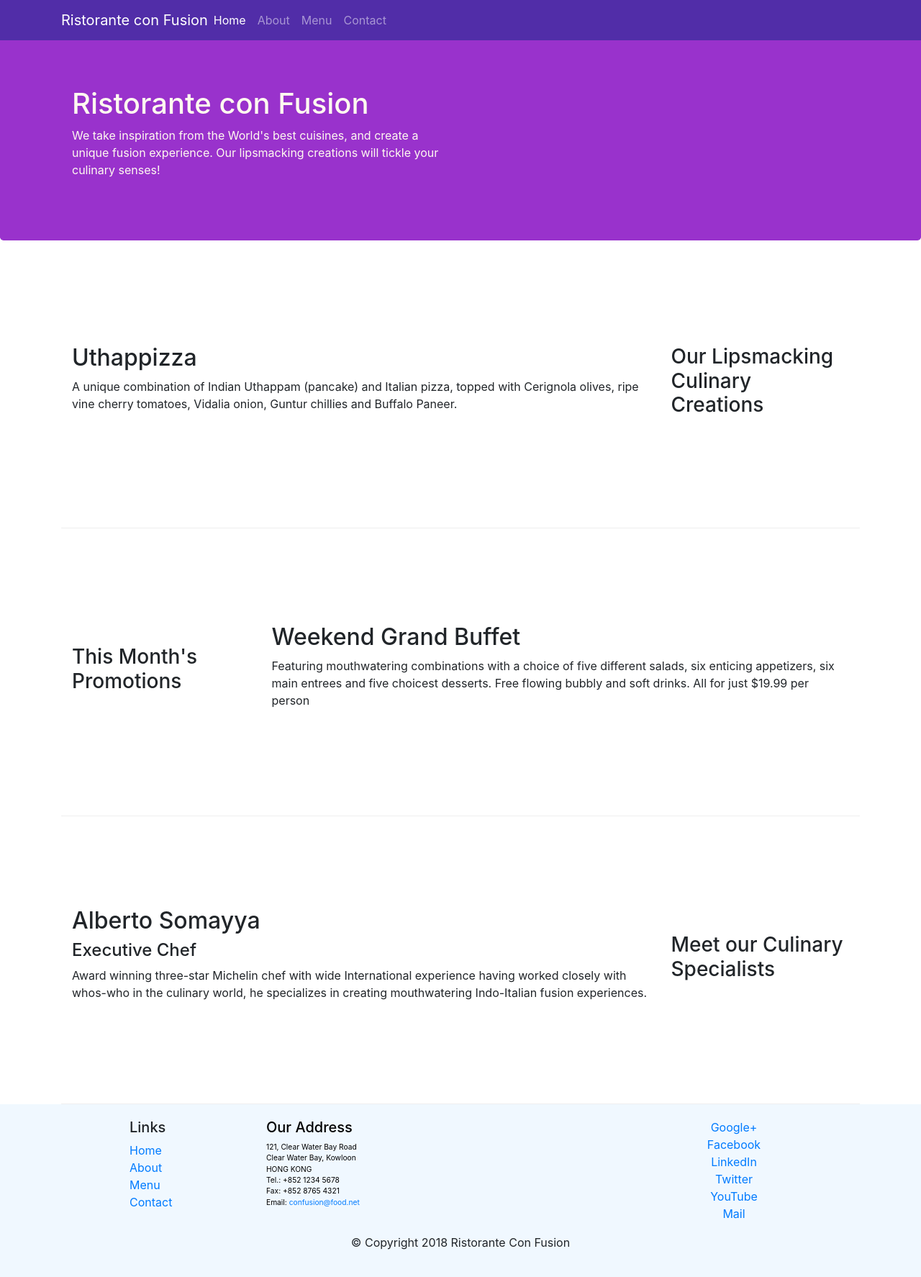
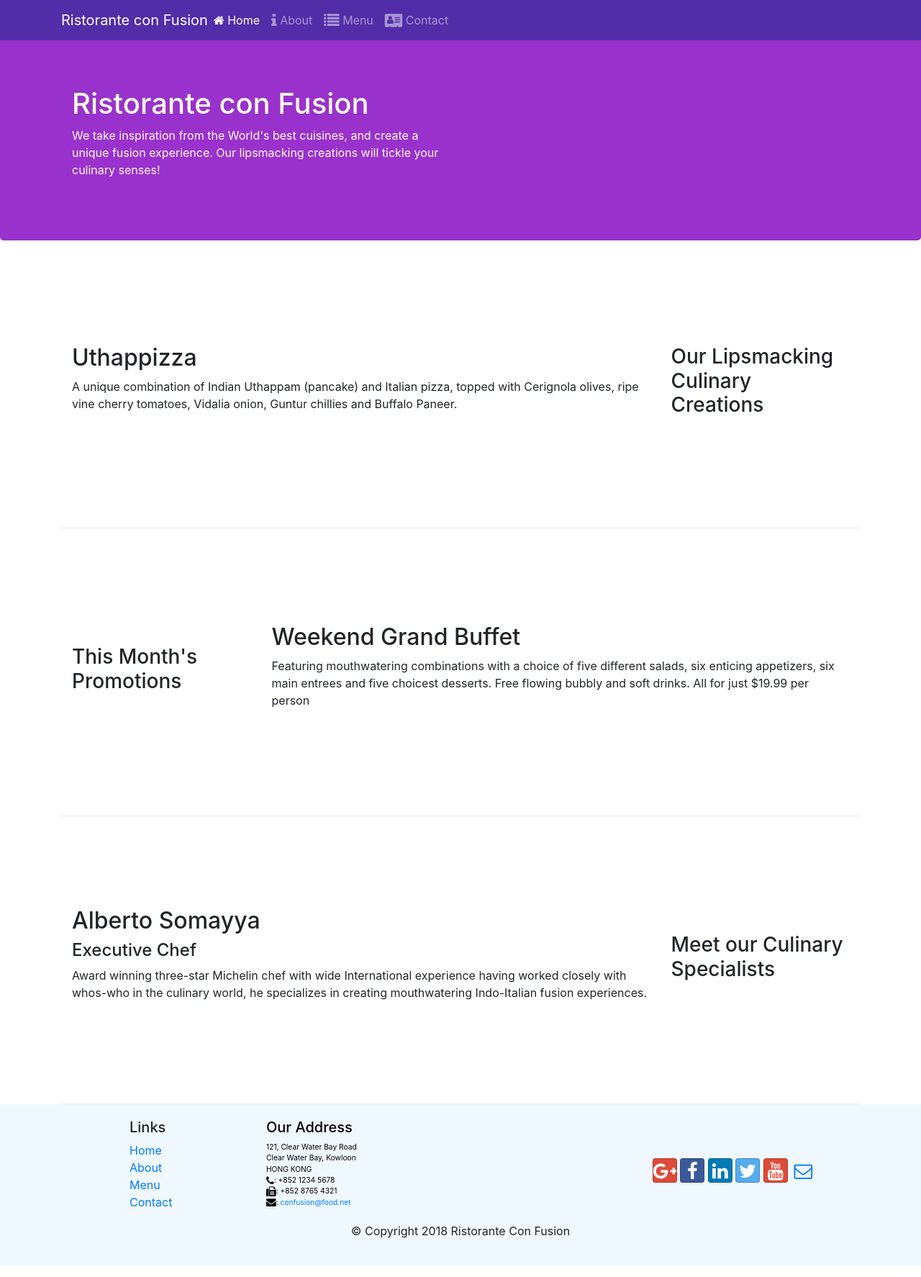
Before and after one commit to MustafaJP/Web-Development, a website: page index.html in a window 1280 px wide. Shown: the whole page at 72% size. Drawn offline with nearby package versions, Linux system fonts and the light colour scheme.

Commit message:
Icon Fonts

```diff
--- a/index.html
+++ b/index.html
@@ -9,6 +9,8 @@
 
         <!-- Bootstrap CSS -->
         <link rel="stylesheet" href="node_modules/bootstrap/dist/css/bootstrap.min.css">
+        <link rel="stylesheet" href="node_modules/font-awesome/css/font-awesome.min.css">
+        <link rel="stylesheet" href="node_modules/bootstrap-social/bootstrap-social.css">
         <link rel="stylesheet" href="css/styles.css">
     <title>Ristorante Con Fusion</title>
 </head>
@@ -22,10 +24,10 @@
             <a class="navbar-brand mr-auto" href="#">Ristorante con Fusion</a>
             <div class="collapse navbar-collapse" id="Navbar">
                 <ul class="navbar-nav mr-auto">
-                    <li class="nav-item active"><a class="nav-link" href="#">Home</a></li>
-                    <li class="nav-item"><a class="nav-link" href="aboutus.html">About</a></li>
-                    <li class="nav-item"><a class="nav-link" href="#">Menu</a></li>
-                    <li class="nav-item"><a class="nav-link" href="#">Contact</a></li>
+                    <li class="nav-item active"><a class="nav-link" href="#"><span class="fa fa-home fg-lg"></span> Home</a></li>
+                    <li class="nav-item"><a class="nav-link" href="aboutus.html"><span class="fa fa-info fa-lg"></span> About</a></li>
+                    <li class="nav-item"><a class="nav-link" href="#"><span class="fa fa-list fa-lg"></span> Menu</a></li>
+                    <li class="nav-item"><a class="nav-link" href="#"><span class="fa fa-address-card fa-lg"></span> Contact</a></li>
                 </ul>
             </div>
         </div>
@@ -96,22 +98,20 @@
 		                 121, Clear Water Bay Road<br>
 		                 Clear Water Bay, Kowloon<br>
 		                 HONG KONG<br>
-		                 Tel.: +852 1234 5678<br>
-		                 Fax: +852 8765 4321<br>
-		                 Email: <a href="mailto:confusion@food.net">confusion@food.net</a>
+		                 <i class="fa fa-phone fa-lg"></i>: +852 1234 5678<br>
+		                 <i class="fa fa-fax fa-lg"></i>: +852 8765 4321<br>
+		                 <i class="fa fa-envelope fa-lg"></i>: <a href="mailto:confusion@food.net">confusion@food.net</a>
                          </address>
                     </address>
                 </div>
                 <div class = "col-12 col-sm-4 align-self-center">
                     <div class = "text-center">
-                        <ul class = "list-unstyled">
-                            <li><a href="http://google.com/+">Google+</a></li>
-                            <li><a href="http://www.facebook.com/profile.php?id=">Facebook</a></li>
-                             <li><a href="http://www.linkedin.com/in/">LinkedIn</a></li>
-                             <li><a href="http://twitter.com/">Twitter</a></li>
-                             <li><a href="http://youtube.com/">YouTube</a></li>
-                            <li><a href="mailto:">Mail</a></li>
-                        </ul>
+                            <a class="btn btn-social-icon btn-google" href="http://google.com/+"><i class="fa fa-google-plus fa-lg"></i></a>
+                            <a class="btn btn-social-icon btn-facebook" href="http://www.facebook.com/profile.php?id="><i class="fa fa-facebook fa-lg"></i></a>
+                            <a class="btn btn-social-icon btn-linkedin" href="http://www.linkedin.com/in/"><i class="fa fa-linkedin fa-lg"></i></a>
+                            <a class="btn btn-social-icon btn-twitter" href="http://twitter.com/"><i class="fa fa-twitter fa-lg"></i></a>
+                            <a class="btn btn-social-icon btn-google" href="http://youtube.com/"><i class="fa fa-youtube fa-lg"></i></a>
+                            <a class="btn btn-social-icon"href="mailto:"><i class="fa fa-envelope-o fa-lg"></i></a>
                     </div>
                 </div>
            </div>
--- a/package.json
+++ b/package.json
@@ -15,6 +15,8 @@
   },
   "dependencies": {
     "bootstrap": "^4.0.0",
+    "bootstrap-social": "^5.1.1",
+    "font-awesome": "^4.7.0",
     "jquery": "^3.3.1",
     "popper.js": "^1.12.9",
     "server": "^1.0.27"
```
Also changed, not shown: aboutus.html (+13 -11 lines), 1 other file.
